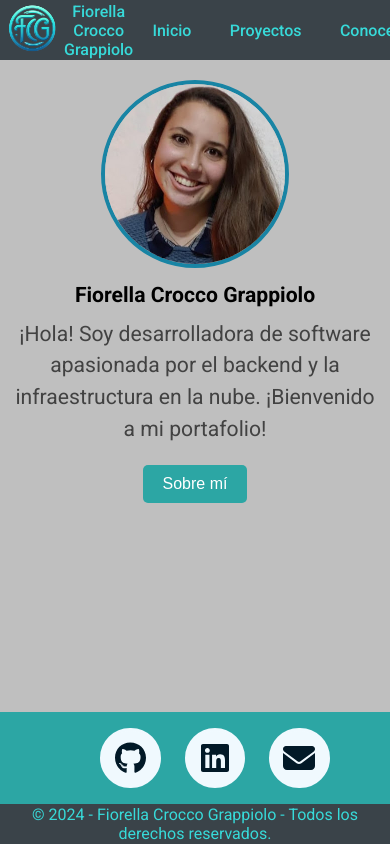
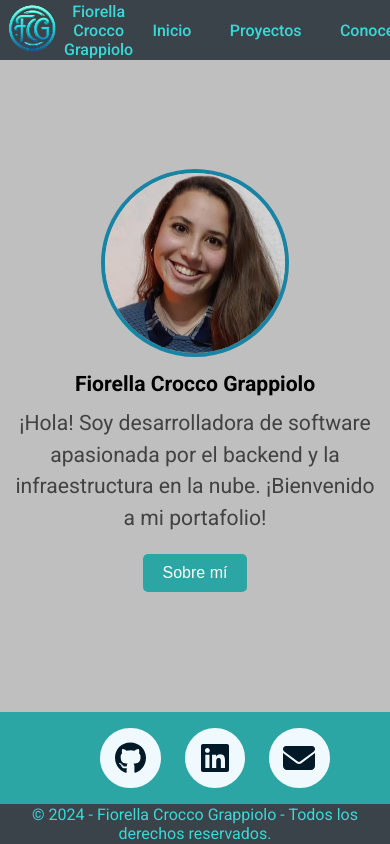
Before and after one commit to FiorellaCrocco/portafolio-personal, a React (Vite) app: page / in a window 390 px wide. Shown: the top 844 px of the page. Built offline with nearby package versions, Linux system fonts and the light colour scheme.

Commit message:
home mobile

```diff
--- a/src/Components/Home/home.css
+++ b/src/Components/Home/home.css
@@ -74,6 +74,10 @@
         flex-direction: column; /* Cambia la dirección de fila a columna */
     }
 
+    .content-container{
+        align-content: center;
+    }
+
     .presentacion {
         order: 1;
         max-width: 90%; /* Ajusta para utilizar más espacio disponible */
@@ -102,6 +106,10 @@
         width: 95%; /* Utiliza más espacio disponible */
     }
 
+    .content-container{
+        align-content: center;
+    }
+
     .presentacion {
         max-width: 100%; /* Usa todo el ancho disponible */
         order: 1;
```
